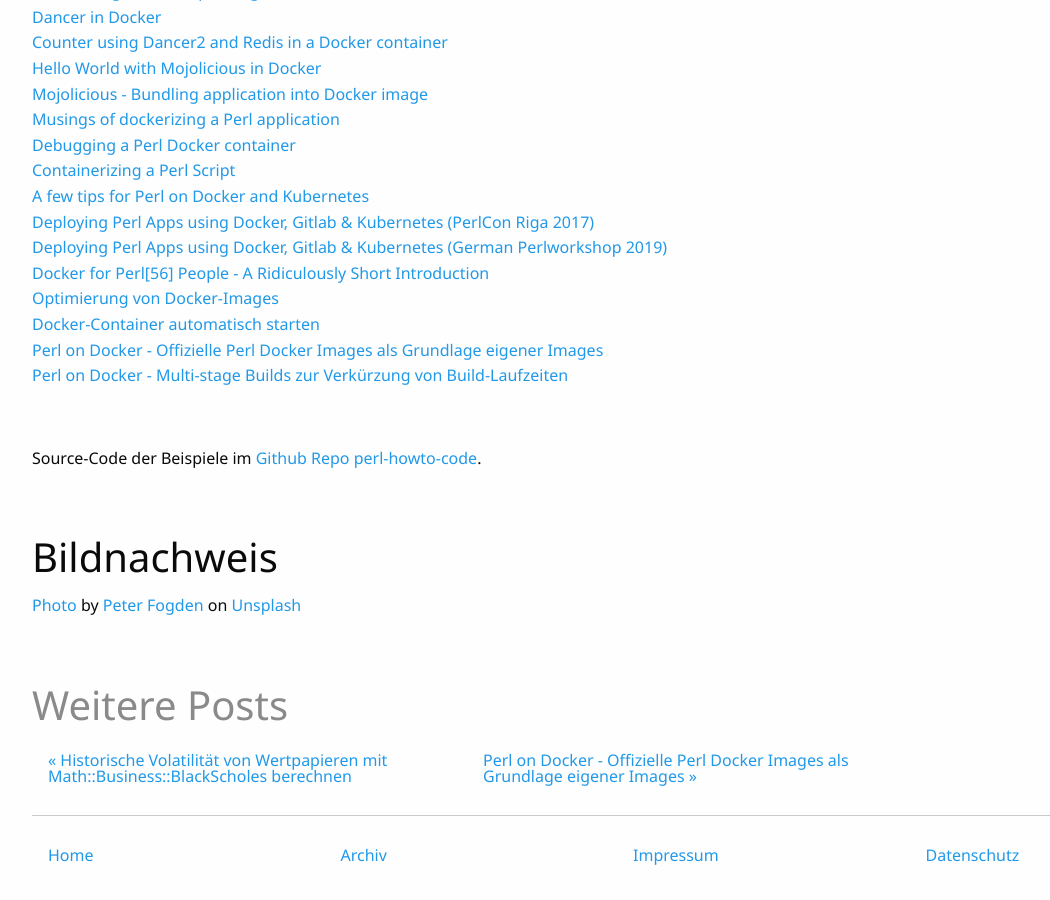
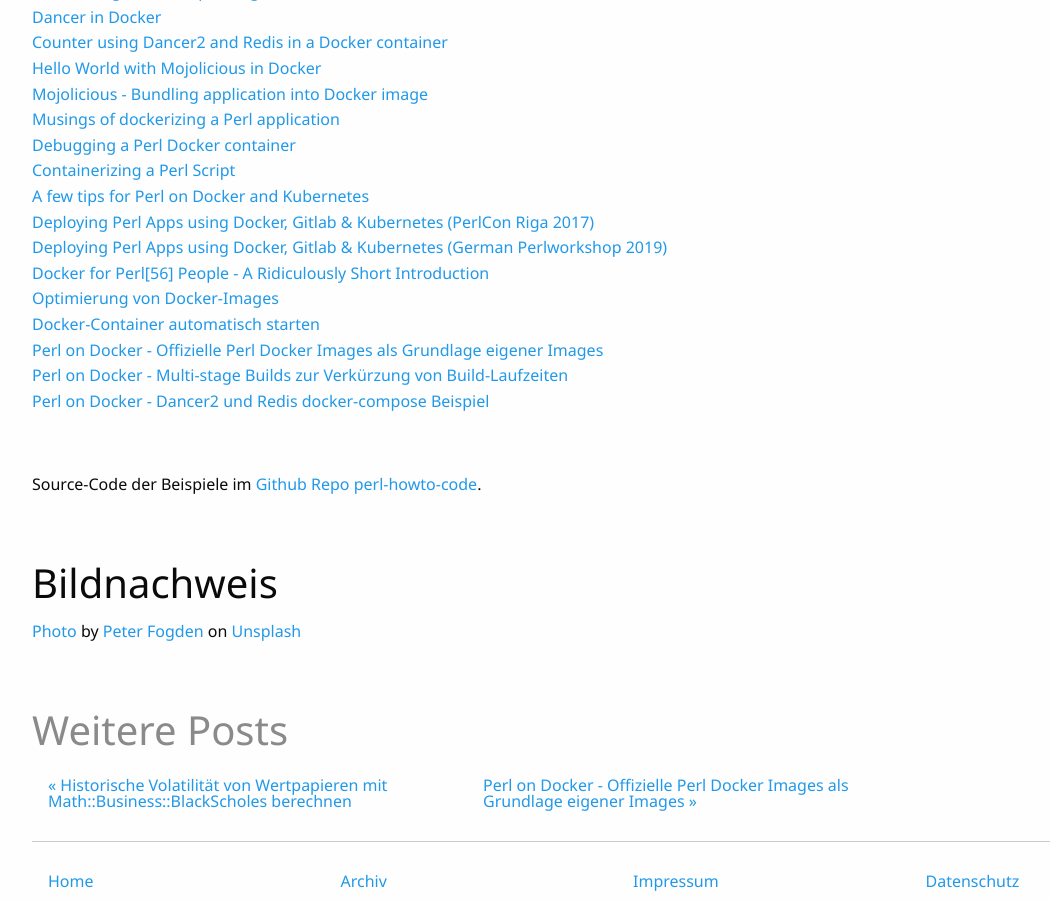
Before and after one commit to perl-howto/perl-howto.github.io, a Jekyll site: the page built from _posts/2021-08-31-perl-on-docker-dancer2-hello-world-example.html, in a window 1280 px wide and 900 px high, scrolled down 8699 px. Shown: the whole window, without its empty margins (23-1073 px from the left). Built offline with Jekyll 4.4.1, drawn with Linux system fonts in a browser that asks for light colours; before the commit the page ends 9573 px from its top, so only the background shows below that.

Commit message:
Added link Perl on Docker - Dancer2 und Redis docker-compose Beispiel

```diff
--- a/_posts/2021-08-31-perl-on-docker-dancer2-hello-world-example.html
+++ b/_posts/2021-08-31-perl-on-docker-dancer2-hello-world-example.html
@@ -407,6 +407,7 @@ That's it.
 <li><a href="https://kofler.info/docker-container-automatisch-starten/">Docker-Container automatisch starten</a></li>
 <li><a href="/2021/09/perl-on-docker-offizielle-perl-docker-images.html">Perl on Docker - Offizielle Perl Docker Images als Grundlage eigener Images</a></li>
 <li><a href="/2021/09/perl-on-docker-multi-stage-builds-zur-verkuerzung-von-build-laufzeiten.html">Perl on Docker - Multi-stage Builds zur Verkürzung von Build-Laufzeiten</a></li>
+<li><a href="/2021/09/perl-on-docker-dancer2-und-redis-docker-compose-beispiel.html">Perl on Docker - Dancer2 und Redis docker-compose Beispiel</a></li>
 </ul>
 
 <p>&nbsp;</p>
--- a/_posts/2021-09-04-perl-on-docker-offizielle-perl-docker-images.html
+++ b/_posts/2021-09-04-perl-on-docker-offizielle-perl-docker-images.html
@@ -683,6 +683,7 @@ Diese Aufgabe lösen die <a href="https://hub.docker.com/_/perl">Official Docker
 <li><a href="https://github.com/Perl/docker-perl-tester">docker-perl-tester</a></li>
 <li><a href="/2021/08/perl-on-docker-dancer2-hello-world-example.html">Perl on Docker - Dancer2 Hello World Beispiel</a></li>
 <li><a href="/2021/09/perl-on-docker-multi-stage-builds-zur-verkuerzung-von-build-laufzeiten.html">Perl on Docker - Multi-stage Builds zur Verkürzung von Build-Laufzeiten</a></li>
+<li><a href="/2021/09/perl-on-docker-dancer2-und-redis-docker-compose-beispiel.html">Perl on Docker - Dancer2 und Redis docker-compose Beispiel</a></li>
 <li><a href="https://www.docker.com/">Docker</a></li>
 <li><a href="https://docs.docker.com/">Docker Docs</a></li>
 <li><a href="https://docs.docker.com/docker-hub/official_images/">Docker Official Images</a></li>
--- a/_posts/2021-09-14-perl-on-docker-multi-stage-builds-zur-verkuerzung-von-build-laufzeiten.html
+++ b/_posts/2021-09-14-perl-on-docker-multi-stage-builds-zur-verkuerzung-von-build-laufzeiten.html
@@ -232,6 +232,7 @@ That's it.
 <li><a href="http://johnbokma.com/blog/2021/06/09/debugging-a-docker-container.html">Debugging a Perl Docker container</a></li>
 <li><a href="/2021/08/perl-on-docker-dancer2-hello-world-example.html">Perl on Docker - Dancer2 Hello World Beispiel</a></li>
 <li><a href="/2021/09/perl-on-docker-offizielle-perl-docker-images.html">Perl on Docker - Offizielle Perl Docker Images als Grundlage eigener Images</a></li>
+<li><a href="/2021/09/perl-on-docker-dancer2-und-redis-docker-compose-beispiel.html">Perl on Docker - Dancer2 und Redis docker-compose Beispiel</a></li>
 <li><a href="https://www.ta-lib.org/">TA-Lib: Technical Analysis Library</a></li>
 <li><a href="/2020/07/TA-LIB-und-Finance-TA-auf-Ubuntu-installieren.html">TA-LIB und Finance::TA auf Ubuntu installieren</a></li>
 <li><a href="/2021/08/finance-ta-perl-bibliothek-zur-nutzung-der-technical-analysis-library.html">Finance::TA - Perl Bibliothek zur Nutzung der Technical Analysis Library (http://ta-lib.org)</a></li>
```
